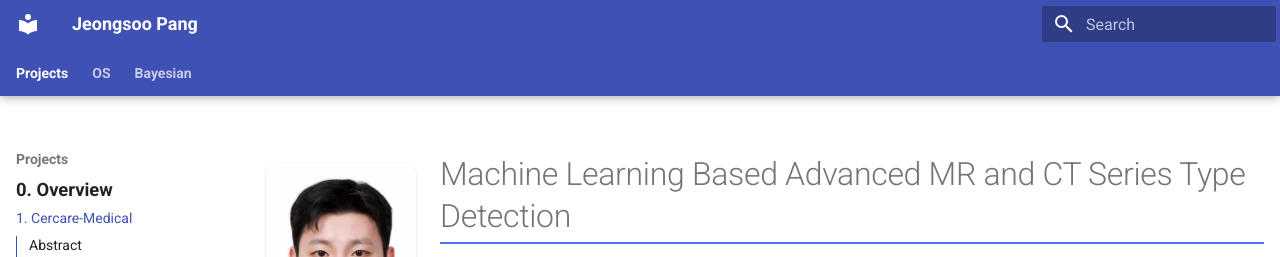
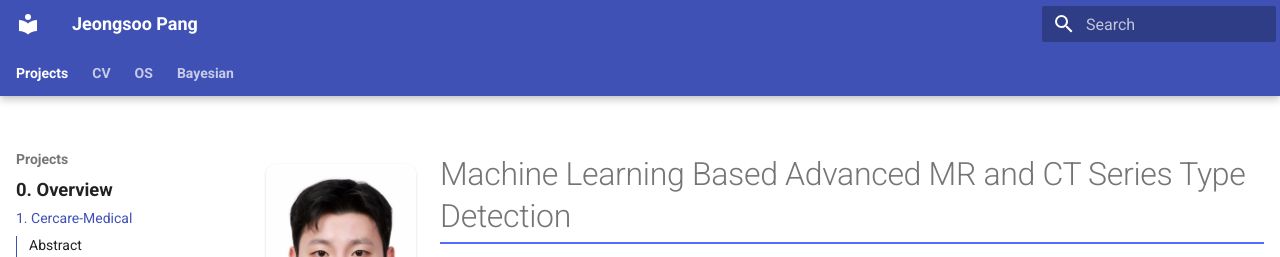
Before and after one commit to Jeongsoo-dev/ML_based_MR_CT_SeriesType_Detection, an MkDocs documentation site: the page built from docs/index.md, in a window 1280 px wide. Shown: the top 257 px of the page. Built offline with MkDocs 1.6.1 and Material for MkDocs 9.7.7, drawn with Linux system fonts in a browser that asks for light colours.

```diff
--- a/mkdocs.yml
+++ b/mkdocs.yml
@@ -44,12 +44,13 @@ nav:
       - "1. Cercare-Medical": index.md
       - "2. Anti-Drone": anti_drone.md
       - "3. Remote Feeling Mimicking Chair": remote_chair.md
+  - CV: cv.md
   - OS:
       - "0. Overview": os/index.md
       - "1. OS Overview": os/os_overview.md
       - "2. Process and Threads": os/lec2_process_thread.md
       - "3. IPC": os/lec3_ipc_synchronization.md
-      - "4. Scheduling": os/lec4_scheduling.md     # ✅ spelling fixed
+      - "4. Scheduling": os/lec4_scheduling.md
       - "5. Deadlocks": os/lec5_deadlocks.md
   - Bayesian:
       - "0. Overview": bayesian/index.md
```
